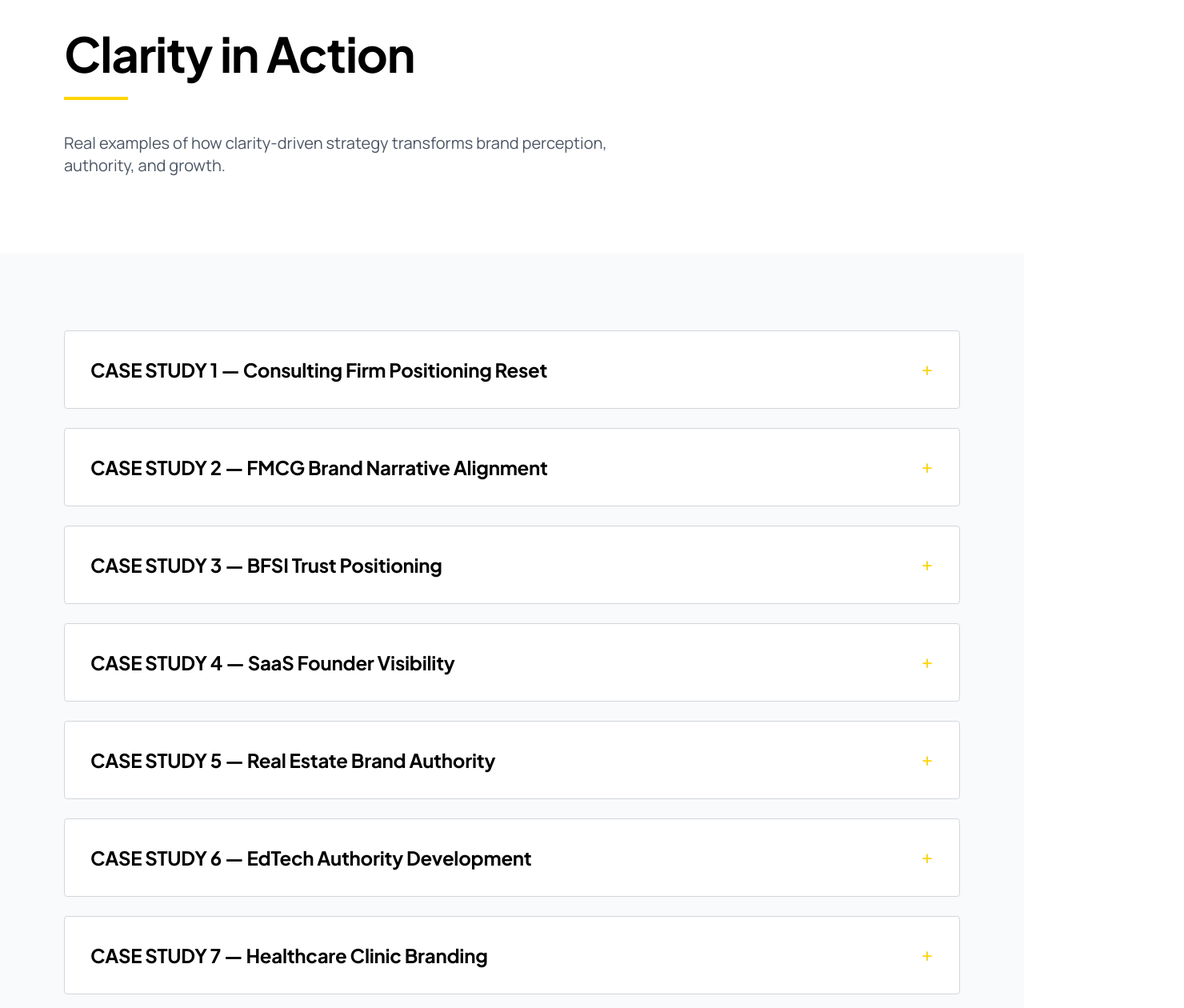
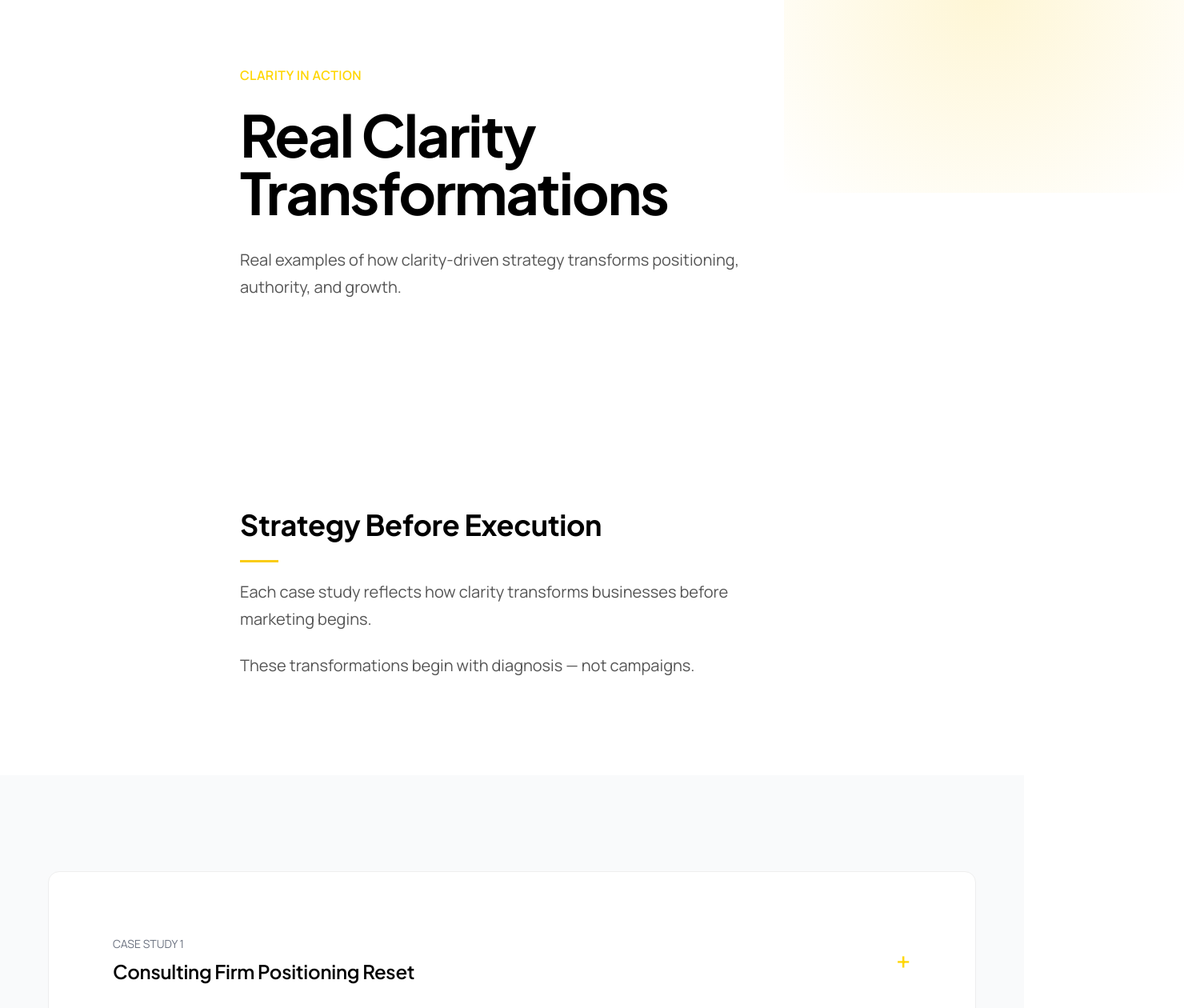
Before and after one commit to ragbak1210-ctrl/eureka-craft-consultancy, a Next.js app: page /case-studies in a window 1280 px wide. Shown: the part 140-1400 px from the top of the page at 80% size, 1480 px wide, since content can reach past the window. Built offline with nearby package versions, Linux system fonts and the light colour scheme.

Commit message:
Update case-studies.tsx

```diff
--- a/pages/case-studies.tsx
+++ b/pages/case-studies.tsx
@@ -154,10 +154,6 @@ Lead quality improved.
 Ad dependency reduced.`
 },
 
-
-// Remaining 23 case studies included below ↓↓↓
-
-
 {
 title:"EdTech Authority Development",
 problem:`The EdTech company struggled with authority perception.
@@ -242,10 +238,6 @@ Brand recognition improved.
 Sales conversations shortened.
 Market trust improved.`
 },
-
-
-// CASES 9 → 28 CONTINUE EXACTLY SAME STRUCTURE
-
 
 {
 title:"D2C Skincare Brand Clarity Reset",
@@ -361,6 +353,8 @@ Client acquisition improved.
 Authority strengthened.`
 },
 
+
+
 {
 title:"Legal Advisory Trust Positioning",
 
@@ -388,6 +382,8 @@ Brand authority strengthened.
 Client acquisition improved.
 Decision cycles shortened.`
 },
+
+
 
 {
 title:"AI Startup Messaging Simplification",
@@ -417,6 +413,8 @@ Trust improved.
 Adoption accelerated.`
 },
 
+
+
 {
 title:"Franchise Brand Systemization",
 
@@ -444,6 +442,8 @@ Franchise growth improved.
 Customer trust increased.
 Operations aligned.`
 },
+
+
 
 {
 title:"Renewable Energy Brand Authority",
@@ -473,6 +473,8 @@ Visibility increased.
 Conversions improved.`
 },
 
+
+
 {
 title:"Boutique Hotel Storytelling Strategy",
 
@@ -500,6 +502,8 @@ Brand recall increased.
 Trust improved.
 Revenue improved.`
 },
+
+
 
 {
 title:"Diagnostics Brand Positioning",
@@ -529,6 +533,8 @@ Authority improved.
 Growth stabilized.`
 },
 
+
+
 {
 title:"HR Consulting Narrative Alignment",
 
@@ -556,6 +562,8 @@ Sales improved.
 Authority increased.
 Visibility improved.`
 },
+
+
 
 {
 title:"Export Business Digital Clarity",
@@ -585,6 +593,8 @@ Sales improved.
 Reach expanded.`
 },
 
+
+
 {
 title:"Recruitment Firm Authority Building",
 
@@ -612,6 +622,8 @@ Authority increased.
 Visibility improved.
 Conversions improved.`
 },
+
+
 
 {
 title:"Training Institute Positioning Clarity",
@@ -641,6 +653,8 @@ Visibility improved.
 Growth stabilized.`
 },
 
+
+
 {
 title:"B2B Services LinkedIn Strategy",
 
@@ -669,6 +683,8 @@ Trust improved.
 Pipeline strengthened.`
 },
 
+
+
 {
 title:"Retail Brand Storytelling Alignment",
 
@@ -696,6 +712,8 @@ Sales improved.
 Consistency improved.
 Brand identity strengthened.`
 },
+
+
 
 {
 title:"Fintech Narrative Simplification",
@@ -753,6 +771,8 @@ Digital presence supported growth.
 Brand perception improved.`
 },
 
+
+
 {
 title:"Construction Firm Visibility & Positioning Upgrade",
 
@@ -780,6 +800,8 @@ Digital inquiries increased.
 Brand perception improved.
 Growth expanded.`
 },
+
+
 
 {
 title:"Startup Pre-Funding Positioning Strategy",
@@ -817,25 +839,45 @@ return(
 
 <Head>
 <title>Case Studies — Eureka Craft™</title>
-<meta name="description" content="Real examples of how Eureka Craft builds clarity and authority." />
+
+<meta
+name="description"
+content="Real examples of how Eureka Craft builds clarity and authority."
+/>
+
 </Head>
 
 
+{/* HERO */}
 
-<section className="section-spacing bg-white">
+<section className="hero-premium hero-glow">
 
-<div className="container-wide">
+<div className="container-premium">
 
-<h1 className="text-5xl md:text-6xl font-bold mb-6">
-Clarity in Action
+<div className="content-narrow reveal">
+
+<p className="text-accent font-semibold mb-6 tracking-wide">
+
+CLARITY IN ACTION
+
+</p>
+
+
+<h1 className="text-6xl md:text-7xl font-bold heading-luxury mb-8">
+
+Real Clarity Transformations
+
 </h1>
 
-<div className="w-20 h-1 bg-accent mb-10"></div>
 
-<p className="text-xl text-gray-600 max-w-3xl">
-Real examples of how clarity-driven strategy transforms brand perception,
-authority, and growth.
+<p className="text-premium">
+
+Real examples of how clarity-driven strategy transforms
+positioning, authority, and growth.
+
 </p>
+
+</div>
 
 </div>
 
@@ -843,55 +885,116 @@ authority, and growth.
 
 
 
-<section className="section-spacing bg-gray-50">
+{/* INTRO STRIP */}
 
-<div className="container-wide max-w-5xl">
+<section className="section-premium bg-white">
+
+<div className="container-premium">
+
+<div className="content-narrow reveal">
+
+<h2 className="text-4xl font-bold mb-6">
+
+Strategy Before Execution
+
+</h2>
+
+<div className="section-divider mb-10"></div>
+
+
+<p className="text-premium mb-6">
+
+Each case study reflects how clarity transforms businesses
+before marketing begins.
+
+</p>
+
+
+<p className="text-premium">
+
+These transformations begin with diagnosis —
+not campaigns.
+
+</p>
+
+</div>
+
+</div>
+
+</section>
+
+
+
+{/* ACCORDION */}
+
+<section className="section-premium bg-gray-50">
+
+<div className="container-premium max-w-5xl">
 
 <div className="space-y-6">
 
 {caseStudies.map((study,index)=>(
 
-<div key={index} className="bg-white border border-gray-300 rounded">
+<div
+key={index}
+
+className="card-premium reveal cursor-pointer hover-lift"
+>
+
 
 <button
 onClick={()=>toggle(index)}
-className="w-full text-left p-8 flex justify-between items-center"
+
+className="w-full text-left flex justify-between items-center p-10"
 >
 
-<h2 className="text-2xl font-bold">
-CASE STUDY {index+1} — {study.title}
+
+<div>
+
+<p className="text-sm text-gray-500 mb-2">
+
+CASE STUDY {index+1}
+
+</p>
+
+
+<h2 className="text-2xl font-semibold">
+
+{study.title}
+
 </h2>
 
-<span className="text-accent text-2xl">
-{openIndex===index?'-':'+'}
-</span>
+</div>
+
+
+<div className="text-accent text-3xl transition">
+
+{openIndex===index?"−":"+"}
+
+</div>
 
 </button>
 
 
 
-{openIndex===index && (
+{openIndex===index&&(
 
-<div className="px-8 pb-8 grid md:grid-cols-2 gap-8 text-gray-700">
+<div className="px-10 pb-10 grid md:grid-cols-2 gap-10 text-gray-700">
 
+<div className="space-y-8">
 
 <div>
 
-<h3 className="font-semibold mb-2 text-accent">
+<h3 className="text-accent font-semibold mb-3">
+
 Problem
-</h3>
 
-<p className="mb-6 whitespace-pre-line">
-{study.problem}
-</p>
-
-
-<h3 className="font-semibold mb-2 text-accent">
-Blindspot
 </h3>
 
 <p className="whitespace-pre-line">
-{study.blindspot}
+
+{study.problem}
+
 </p>
 
 </div>
@@ -900,25 +1003,61 @@ Blindspot
 
 <div>
 
-<h3 className="font-semibold mb-2 text-accent">
-Solution
-</h3>
+<h3 className="text-accent font-semibold mb-3">
 
-<p className="mb-6 whitespace-pre-line">
-{study.solution}
-</p>
+Blindspot
 
-
-<h3 className="font-semibold mb-2 text-accent">
-Outcome
 </h3>
 
 <p className="whitespace-pre-line">
-{study.outcome}
+
+{study.blindspot}
+
 </p>
 
 </div>
 
+</div>
+
+
+
+<div className="space-y-8">
+
+<div>
+
+<h3 className="text-accent font-semibold mb-3">
+
+Solution
+
+</h3>
+
+<p className="whitespace-pre-line">
+
+{study.solution}
+
+</p>
+
+</div>
+
+
+
+<div>
+
+<h3 className="text-accent font-semibold mb-3">
+
+Outcome
+
+</h3>
+
+<p className="whitespace-pre-line font-medium">
+
+{study.outcome}
+
+</p>
+
+</div>
+
+</div>
 
 
 </div>
@@ -935,7 +1074,44 @@ Outcome
 
 </section>
 
+
+
+{/* FINAL CTA */}
+
+<section className="section-premium bg-white">
+
+<div className="container-premium text-center reveal">
+
+<h2 className="text-4xl font-bold mb-8">
+
+Start Your Own Clarity Transformation
+
+</h2>
+
+
+<p className="text-premium mb-10">
+
+Every clarity transformation begins with diagnosis.
+
+</p>
+
+
+<a
+href="/clarity-xray"
+className="cta-accent inline-block"
+>
+
+Start The Clarity X-Ray™
+
+</a>
+
+</div>
+
+</section>
+
+
 </>
+
 );
 
 }
```
